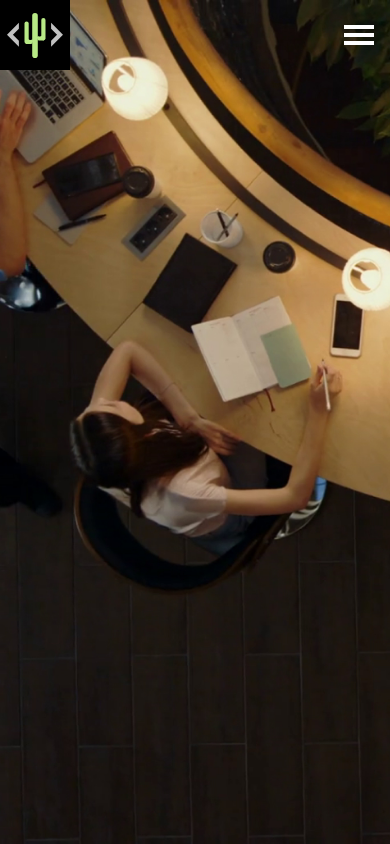
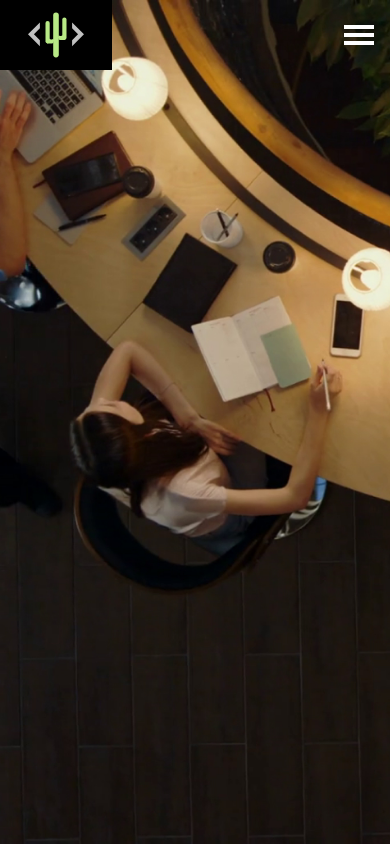
Before and after one commit to testedtim/new-cft-website, an Eleventy site: page tags.njk in a window 390 px wide. Shown: the top 844 px of the page. Built offline with nearby package versions, Linux system fonts and the light colour scheme; Eleventy itself is replaced by a stand-in of ours; files that its build step writes are made by us from their sources.

Commit message:
rectanglfied logo

```diff
--- a/_includes/assets/css/style.css
+++ b/_includes/assets/css/style.css
@@ -93,7 +93,7 @@ article h3 a{
   background-image: url("/static/img/logo.svg");
   background-position: center center;
   background-repeat: no-repeat;
-  background-size: 80%;
+  background-size: 50% 80%;
   background-color: rgb(0, 0, 0);
   display:flex;
   justify-content: center;
@@ -114,7 +114,7 @@ article h3 a{
 
 .mainNav .logo{
   height: 138px;
-  width: 138px;
+  width: 221px;
 }
 
 .navItems {
@@ -350,7 +350,7 @@ article h3 a{
 
   .mainNav .logo {
     height: 70px;
-    width: 70px;
+    width: 112px;
   }
 
   /*main navbar - based on https://alvarotrigo.com/blog/hamburger-menu-css/ */
```
Also changed, not shown: README.md.
